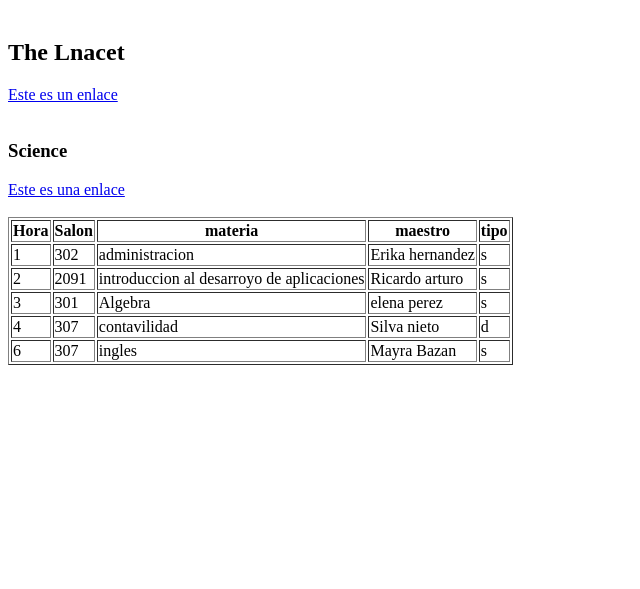
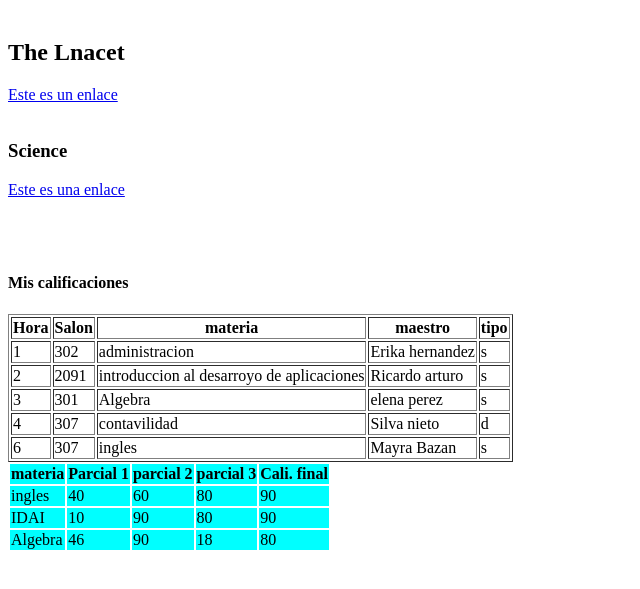
Before and after one commit to Alfa4333/codigos-cristian, a plain HTML site: page Academico.html in a window 1280 px wide. Shown: the part 105-694 px from the top of the page, without its empty margins (0-640 px from the left). Drawn offline with Linux system fonts and the light colour scheme.

Commit message:
nuevos cambios

```diff
--- a/Academico.html
+++ b/Academico.html
@@ -57,7 +57,39 @@
     <td>ingles</td>
     <td>Mayra Bazan</td>
     <td>s</td>
+<br>
+<br>
+<h4>Mis calificaciones </h4>
+<table>
+ <thead style="background-color: aqua;">
+    <th>materia</th>
+<th>Parcial 1 </th>
+<th>parcial 2</th>
+<th>parcial 3</th>
+<th>Cali. final</th>
+<tr>
+    <td>ingles </td>
+    <td>40</td>
+    <td>60</td>
+    <td>80</td>
+    <td>90</td>
+    <tr>
+         <td>IDAI </td>
+    <td>10</td>
+    <td>90</td>
+    <td>80</td>
+    <td>90</td>
+    </tr>
+</tr>
+ </thead>
+<tbody style="background-color: aqua;">
+<td> Algebra</td>
+<td>46</td>
+<td>90</td>
+<td>18</td>
+<td>80</td>
 
+</table>
 </tr>
 </tr>
 </tr>
```
Also changed, not shown: index.html (+1 -0 lines), kanye west.html (+1 -1 lines), travis scott.html (+1 -1 lines).
